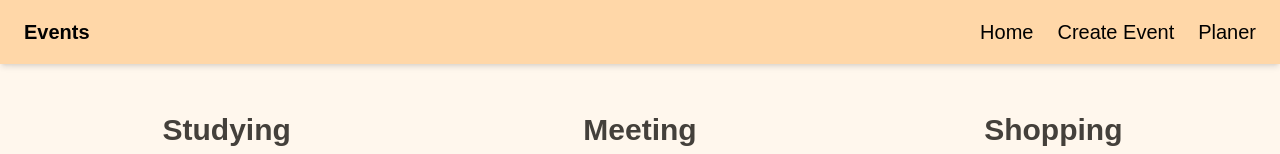
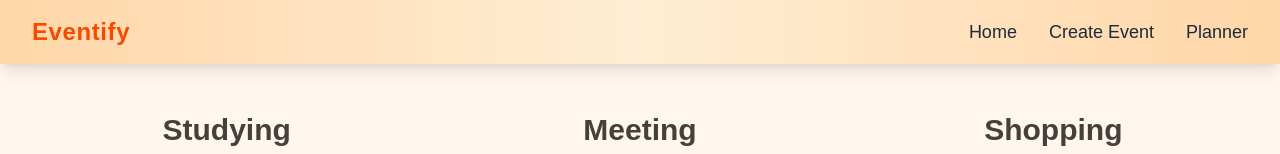
Before and after one commit to SantinoGiordano/EventProject, a Next.js app: page / in a window 1280 px wide. Shown: the top 154 px of the page. Built offline with nearby package versions, Linux system fonts and the light colour scheme; grey boxes are pictures that could not be loaded.

Commit message:
styled nav

```diff
--- a/app/components/Nav.tsx
+++ b/app/components/Nav.tsx
@@ -3,17 +3,23 @@ import React from "react";
 
 const Nav = () => {
   return (
-    <div className="fixed top-0 left-0 w-full bg-orange-200 h-16 shadow-md flex items-center justify-between px-6 z-50">
-      <div className="text-xl font-bold text-black">Events</div>
-      <div className="space-x-6 flex">
-        <Link href="/">
-          <span className="text-black text-xl  hover:text-orange-500 transition font-medium">Home</span>
+    <div className="fixed top-0 left-0 w-full bg-gradient-to-r from-orange-200 via-orange-100 to-orange-200 h-16 shadow-lg flex items-center justify-between px-8 z-50">
+      <div className="text-2xl font-extrabold text-orange-600 tracking-wide">Eventify</div>
+      <div className="space-x-8 flex">
+        <Link href="/" passHref>
+          <span className="cursor-pointer text-lg text-gray-800 hover:text-orange-600 transition-all duration-200 font-medium">
+            Home
+          </span>
         </Link>
-        <Link href="/CreateEvent">
-          <span className="text-black text-xl  hover:text-orange-500 transition font-medium">Create Event</span>
+        <Link href="/CreateEvent" passHref>
+          <span className="cursor-pointer text-lg text-gray-800 hover:text-orange-600 transition-all duration-200 font-medium">
+            Create Event
+          </span>
         </Link>
-        <Link href="/Planner">
-          <span className="text-black text-xl  hover:text-orange-500 transition font-medium">Planer</span>
+        <Link href="/Planner" passHref>
+          <span className="cursor-pointer text-lg text-gray-800 hover:text-orange-600 transition-all duration-200 font-medium">
+            Planner
+          </span>
         </Link>
       </div>
     </div>
```
